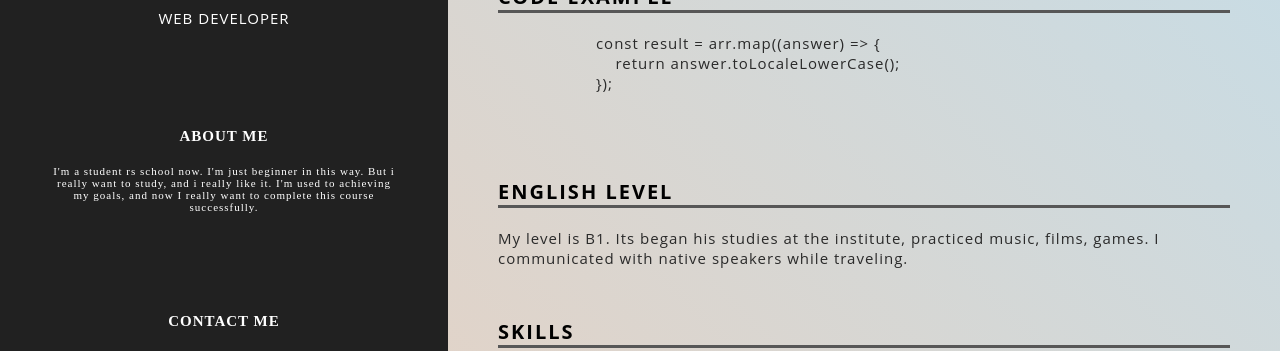
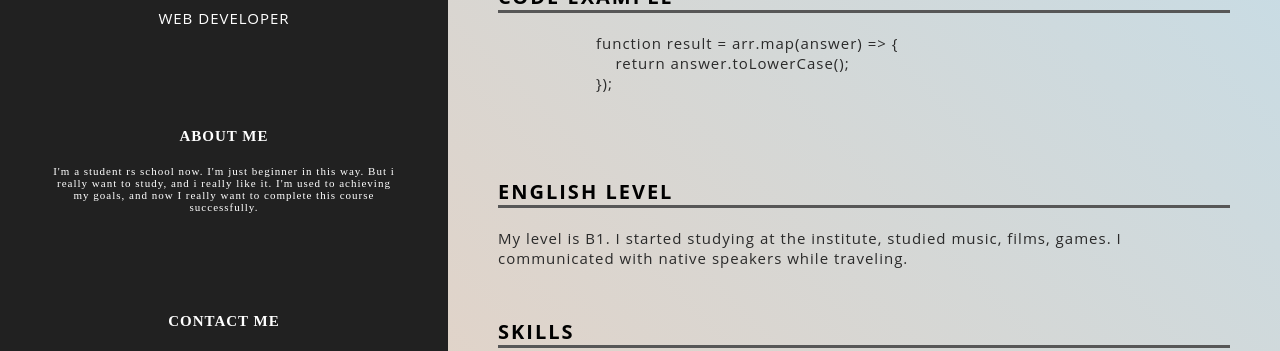
Before and after one commit to LethL/rsschool-cv, a plain HTML site: page index.html in a window 1280 px wide. Shown: the part 202-553 px from the top of the page. Drawn offline with Linux system fonts and the light colour scheme.

Commit message:
fix: fixed some text

```diff
--- a/index.html
+++ b/index.html
@@ -49,8 +49,8 @@
             <div class="experience">
                 <div class="experince__title">Code Example</div>
                 <pre class="experience__text">
-                    const result = arr.map((answer) => {
-                        return answer.toLocaleLowerCase();
+                    function result = arr.map(answer) => {
+                        return answer.toLowerCase();
                     });
                 </pre>
             </div>
@@ -58,7 +58,7 @@
             <div class="experience">
                 <div class="experince__title">English Level</div>
                 <div class="experience__text">
-                    My level is B1. Its began his studies at the institute, practiced music, films, games. I communicated
+                    My level is B1. I started studying at the institute, studied music, films, games. I communicated
                     with native speakers while traveling.
                 </div>
             </div>
```
